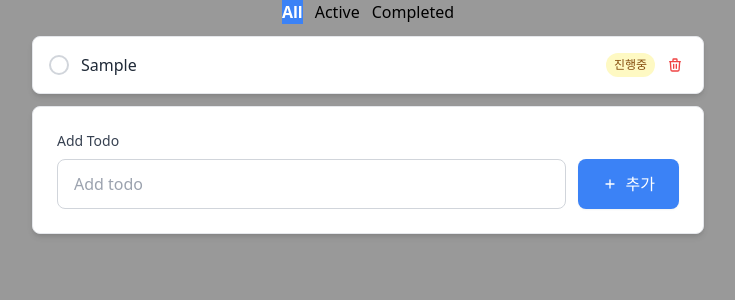
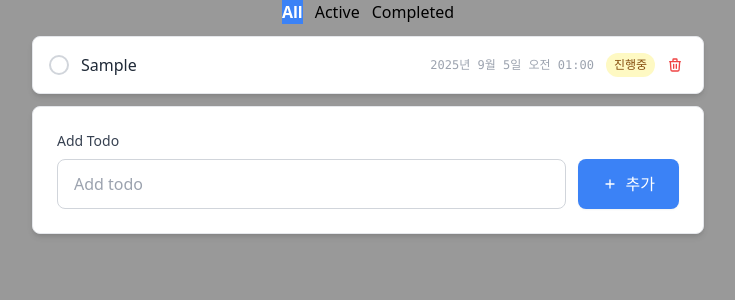
Before and after one commit to taewonnn/React, a React (Vite) app in the folder projects/todolist/: page / in a window 1280 px wide. Both pictures are taken after typing "Sample" into the empty fields and a click on the button "추가". Shown: the top 300 px of the page, without its empty margins (272-1007 px from the left). Built offline with nearby package versions, Linux system fonts and the light colour scheme.

Commit message:
add: createdAt

```diff
--- a/projects/todolist/src/components/AddTodo.tsx
+++ b/projects/todolist/src/components/AddTodo.tsx
@@ -25,11 +25,11 @@ export default function AddTodo({
       return;
     }
 
-    setTodo([...todo, { id: uuidv4(), text: text, isDone: false }]); // 새로운 할 일 추가
+    setTodo([...todo, { id: uuidv4(), text: text, isDone: false, createdAt: new Date() }]); // 새로운 할 일 추가
     //세션에 추가된 할 일 저장
     sessionStorage.setItem(
       'todo',
-      JSON.stringify([...todo, { id: uuidv4(), text: text, isDone: false }]),
+      JSON.stringify([...todo, { id: uuidv4(), text: text, isDone: false, createdAt: new Date() }]),
     );
 
     setText(''); // Input 초기화
--- a/projects/todolist/src/components/Card.tsx
+++ b/projects/todolist/src/components/Card.tsx
@@ -2,11 +2,32 @@ interface ICard {
   text: string;
   isDone: boolean;
   id: string;
+  createdAt?: Date;
   handleDelte: (id: string) => void;
   handleChangeStatus: (id: string) => void;
 }
 
-export default function Card({ text, isDone, id, handleDelte, handleChangeStatus }: ICard) {
+export default function Card({
+  text,
+  isDone,
+  id,
+  handleDelte,
+  handleChangeStatus,
+  createdAt,
+}: ICard) {
+  // createdAt을 포맷팅하는 함수
+  const formatDate = (date?: Date) => {
+    if (!date) return '';
+    return new Date(date).toLocaleDateString('ko-KR', {
+      year: 'numeric',
+      month: 'short',
+      day: 'numeric',
+      hour: '2-digit',
+      minute: '2-digit',
+    });
+  };
+
+  console.log(createdAt);
   return (
     <div
       className="w-full bg-white rounded-lg shadow-md p-4 mb-3 border border-gray-200 hover:shadow-lg transition-shadow duration-200"
@@ -28,6 +49,11 @@ export default function Card({ text, isDone, id, handleDelte, handleChangeStatus
             {text}
           </span>
         </div>
+
+        {/* 일자 표시 */}
+        {createdAt && (
+          <span className="text-xs mr-3 text-gray-400 font-mono">{formatDate(createdAt)}</span>
+        )}
 
         <div className="flex items-center space-x-2">
           <span
--- a/projects/todolist/src/components/TodoList.tsx
+++ b/projects/todolist/src/components/TodoList.tsx
@@ -6,6 +6,7 @@ export interface ITodo {
   id: string;
   text: string;
   isDone: boolean;
+  createdAt?: Date;
 }
 
 export default function TodoList({
@@ -45,12 +46,14 @@ export default function TodoList({
 
   return (
     <div className="w-full max-w-2xl mx-auto mt-3">
+      {filteredTodo.length === 0 && <div className="text-center text-red-900">No items!</div>}
       {filteredTodo.map(item => (
         <Card
           key={item.id}
           text={item.text}
           isDone={item.isDone}
           id={item.id}
+          createdAt={item.createdAt}
           handleDelte={handleDelte}
           handleChangeStatus={handleChangeStatus}
         />
```
